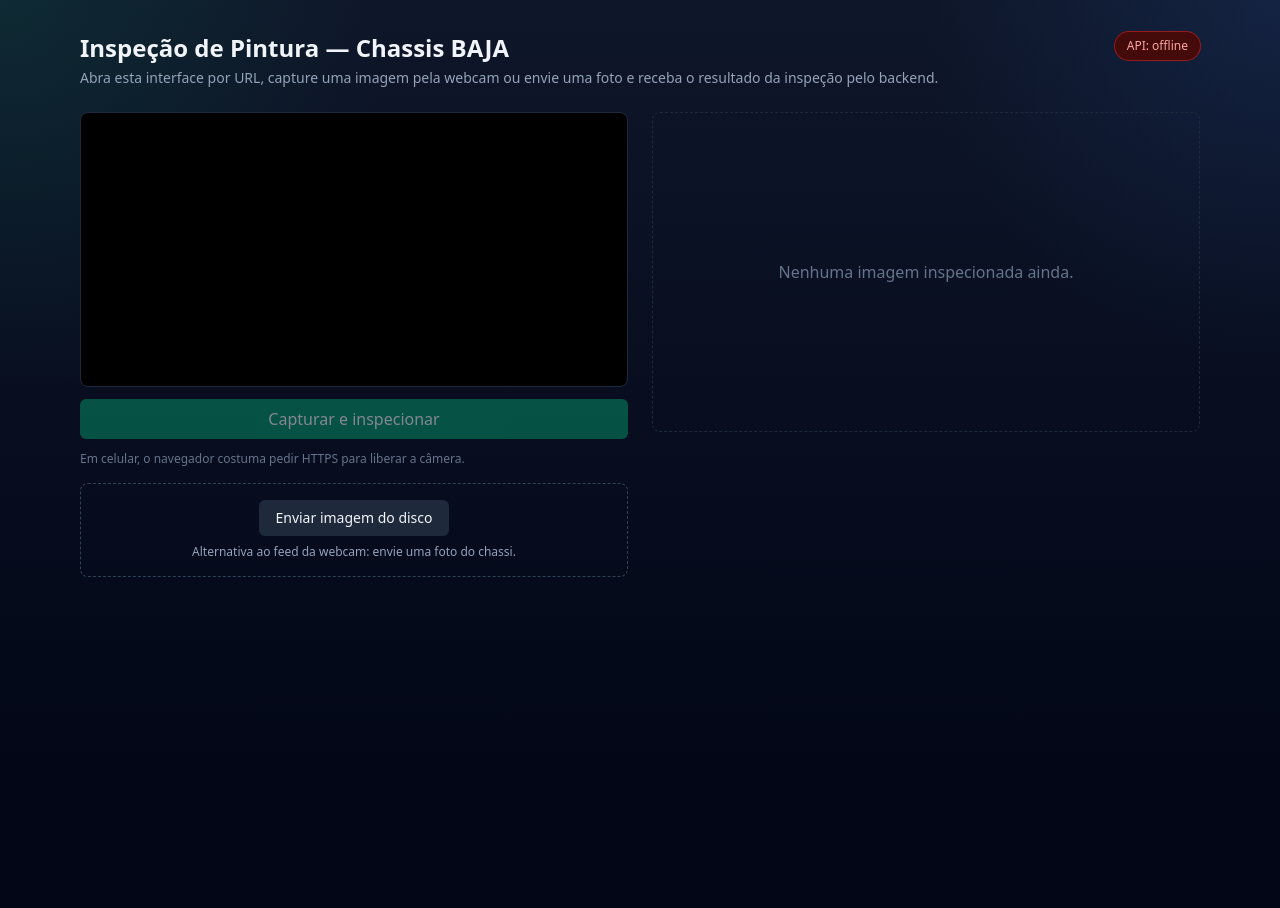
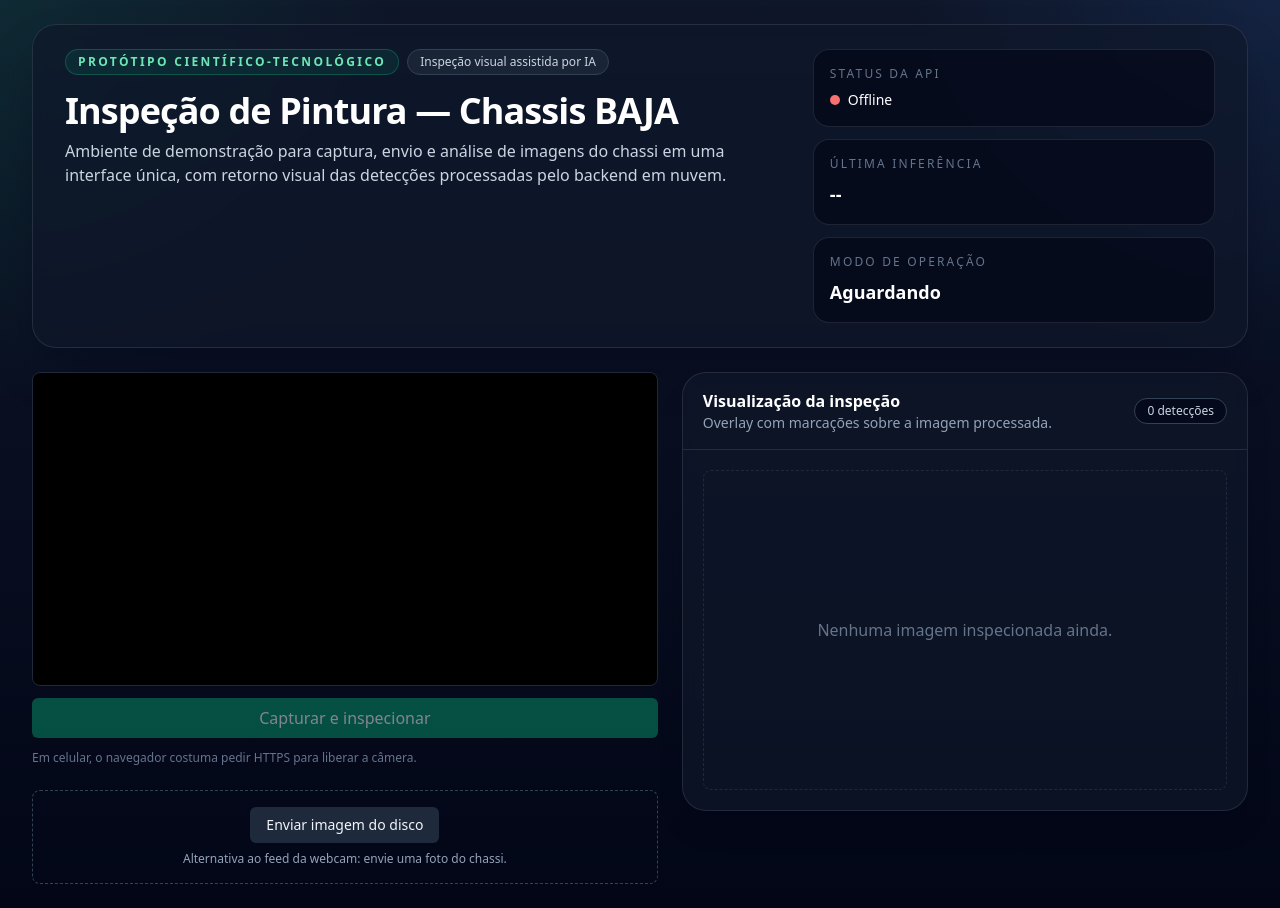
Before and after one commit to Gustavo-dev04/Baja, a Next.js app in the folder frontend/: page / in a window 1280 px wide. Before the commit the page ends 800 px from the top, so only its background shows below. Built offline with nearby package versions, Linux system fonts and the light colour scheme; no server answers.

Commit message:
Redesign homepage into a cleaner professional dashboard

```diff
--- a/frontend/app/page.tsx
+++ b/frontend/app/page.tsx
@@ -1,6 +1,6 @@
 "use client";
 
-import { useCallback, useEffect, useState } from "react";
+import { useCallback, useEffect, useMemo, useState } from "react";
 import { CameraFeed } from "./components/CameraFeed";
 import { DetectionOverlay } from "./components/DetectionOverlay";
 import { ResultsPanel } from "./components/ResultsPanel";
@@ -47,45 +47,115 @@
     }
   }, []);
 
+  const summary = useMemo(() => {
+    return {
+      detections: result?.detections.length ?? 0,
+      inference: result ? `${result.inference_ms.toFixed(0)} ms` : "--",
+      mode: result?.demo_mode ? "Demonstração" : result ? "Treinado" : "Aguardando",
+    };
+  }, [result]);
+
   return (
-    <main className="mx-auto max-w-6xl space-y-6 px-4 py-8">
-      <header className="flex flex-wrap items-start justify-between gap-4">
-        <div className="space-y-1">
-          <h1 className="text-2xl font-semibold">
+    <main className="mx-auto max-w-7xl px-4 py-6 sm:px-6 lg:px-8">
+      <div className="space-y-6">
+        <header className="overflow-hidden rounded-3xl border border-white/10 bg-slate-900/70 shadow-2xl shadow-slate-950/40 backdrop-blur">
+          <div className="grid gap-6 px-6 py-6 lg:grid-cols-[1.8fr_1fr] lg:px-8">
+            <div className="space-y-4">
+              <div className="flex flex-wrap items-center gap-2">
+                <span className="rounded-full border border-emerald-500/30 bg-emerald-500/10 px-3 py-1 text-xs font-semibold uppercase tracking-[0.2em] text-emerald-300">
+                  Protótipo científico-tecnológico
+                </span>
+                <span className="rounded-full border border-slate-700 bg-slate-800/80 px-3 py-1 text-xs text-slate-300">
+                  Inspeção visual assistida por IA
+                </span>
+              </div>
+
+              <div className="space-y-2">
+                <h1 className="text-3xl font-semibold tracking-tight text-white sm:text-4xl">
                   Inspeção de Pintura — Chassis BAJA
                 </h1>
-          <p className="text-sm text-slate-400">
-            Abra esta interface por URL, capture uma imagem pela webcam ou
-            envie uma foto e receba o resultado da inspeção pelo backend.
+                <p className="max-w-3xl text-sm leading-6 text-slate-300 sm:text-base">
+                  Ambiente de demonstração para captura, envio e análise de
+                  imagens do chassi em uma interface única, com retorno visual
+                  das detecções processadas pelo backend em nuvem.
                 </p>
               </div>
-        <div
-          className={`rounded-full px-3 py-1.5 text-xs font-medium ring-1 ${
+            </div>
+
+            <div className="grid gap-3 sm:grid-cols-3 lg:grid-cols-1">
+              <div className="rounded-2xl border border-white/10 bg-slate-950/60 p-4">
+                <div className="text-xs uppercase tracking-[0.18em] text-slate-500">
+                  Status da API
+                </div>
+                <div className="mt-2 flex items-center gap-2 text-sm font-medium text-white">
+                  <span
+                    className={`inline-flex h-2.5 w-2.5 rounded-full ${
                       apiOk === null
-              ? "bg-slate-900 text-slate-400 ring-slate-800"
+                        ? "bg-slate-500"
                         : apiOk
-                ? "bg-emerald-950 text-emerald-300 ring-emerald-800"
-                : "bg-red-950 text-red-300 ring-red-800"
+                          ? "bg-emerald-400"
+                          : "bg-red-400"
                     }`}
-        >
-          API: {apiOk === null ? "checando..." : apiOk ? "online" : "offline"}
+                  />
+                  {apiOk === null ? "Checando" : apiOk ? "Online" : "Offline"}
+                </div>
+              </div>
+
+              <div className="rounded-2xl border border-white/10 bg-slate-950/60 p-4">
+                <div className="text-xs uppercase tracking-[0.18em] text-slate-500">
+                  Última inferência
+                </div>
+                <div className="mt-2 text-lg font-semibold text-white">
+                  {summary.inference}
+                </div>
+              </div>
+
+              <div className="rounded-2xl border border-white/10 bg-slate-950/60 p-4">
+                <div className="text-xs uppercase tracking-[0.18em] text-slate-500">
+                  Modo de operação
+                </div>
+                <div className="mt-2 text-lg font-semibold text-white">
+                  {summary.mode}
+                </div>
+              </div>
+            </div>
           </div>
         </header>
 
-      <section className="grid gap-6 lg:grid-cols-2">
-        <div className="space-y-4">
+        <section className="grid gap-6 xl:grid-cols-[1.05fr_0.95fr]">
+          <div className="space-y-6">
             <CameraFeed onCapture={handleBlob} disabled={loading} />
             <UploadPanel onUpload={handleBlob} disabled={loading} />
           </div>
-        <div className="space-y-4">
+
+          <div className="space-y-6">
+            <section className="overflow-hidden rounded-3xl border border-white/10 bg-slate-900/70 shadow-xl shadow-slate-950/30 backdrop-blur">
+              <div className="flex items-center justify-between border-b border-white/10 px-5 py-4">
+                <div>
+                  <h2 className="text-base font-semibold text-white">
+                    Visualização da inspeção
+                  </h2>
+                  <p className="text-sm text-slate-400">
+                    Overlay com marcações sobre a imagem processada.
+                  </p>
+                </div>
+                <div className="rounded-full border border-slate-700 bg-slate-950/70 px-3 py-1 text-xs text-slate-300">
+                  {summary.detections} {summary.detections === 1 ? "detecção" : "detecções"}
+                </div>
+              </div>
+              <div className="p-4 sm:p-5">
                 <DetectionOverlay
                   imageUrl={imageUrl}
                   detections={result?.detections ?? []}
                   imageSize={result?.image_size ?? null}
                 />
+              </div>
+            </section>
+
             <ResultsPanel result={result} loading={loading} error={error} />
           </div>
         </section>
+      </div>
     </main>
   );
 }
```
Lines whose indentation alone changed are shown as unchanged.
